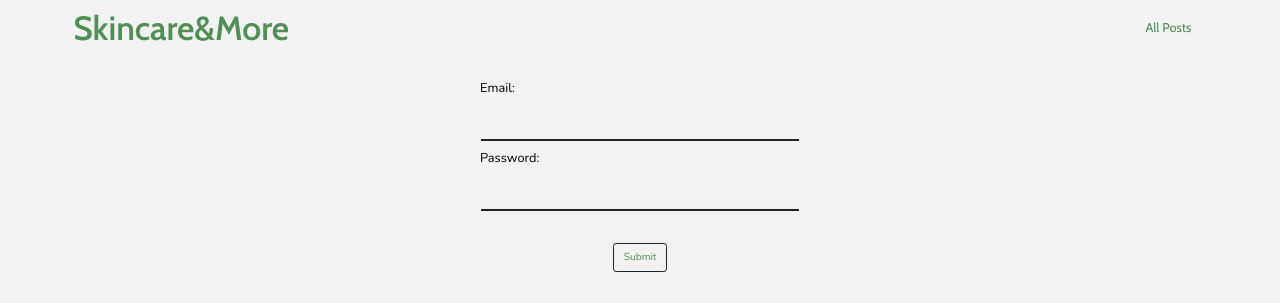
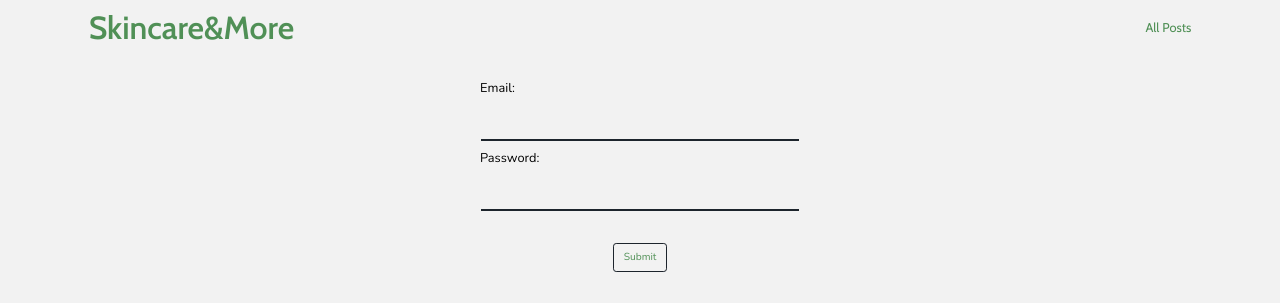
Before and after one commit to Adeyomola/skinshimmer, a Flask app: page /login in a window 1280 px wide, with the pointer over the restyled element. Shown: the top 303 px of the page. Run offline with Flask 3, Linux system fonts and the light colour scheme.

Commit message:
removed hover effect for title

```diff
--- a/this/static/styles/nav.css
+++ b/this/static/styles/nav.css
@@ -32,7 +32,7 @@
         margin-right: 6.3vw;
     }
 
-    a:hover {
+    nav a:hover {
         scale: 1.05;
     }
 
```
